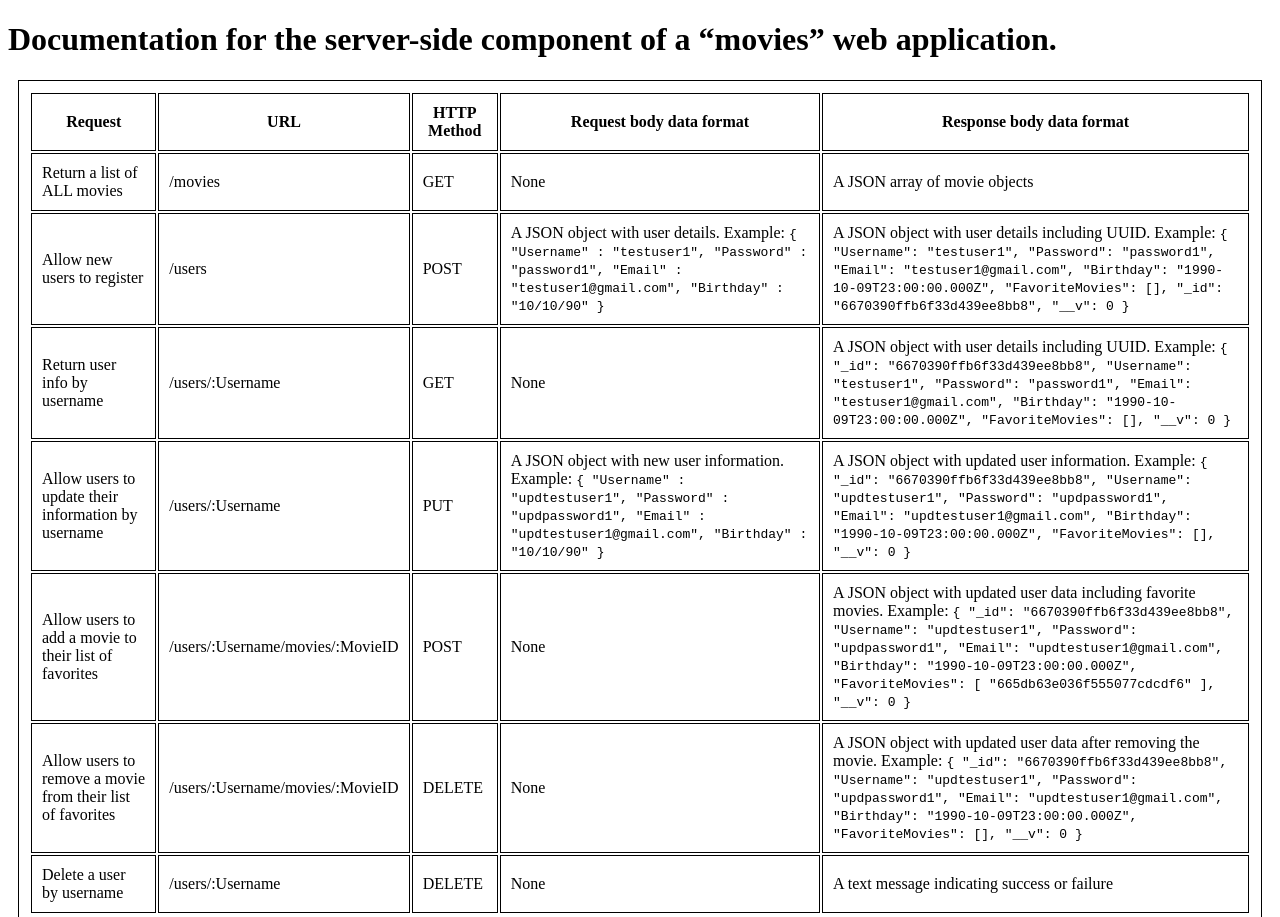
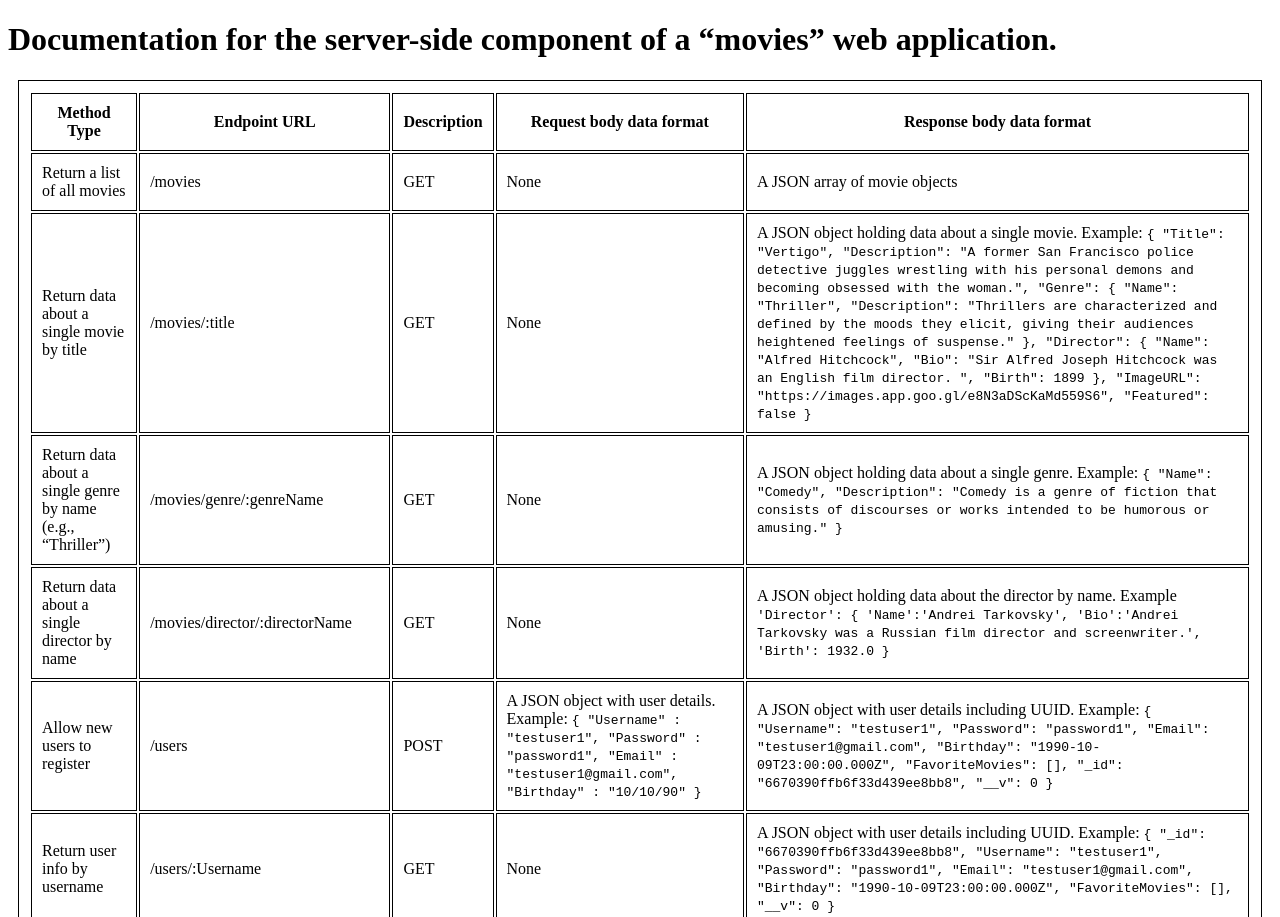
Before and after one commit to DevMarg/movie_api, a website: page public/documentation.html in a window 1280 px wide. Shown: the top 917 px of the page. Drawn offline with Linux system fonts and the light colour scheme.

Commit message:
Updated documentation
Updated documentation

```diff
--- a/public/documentation.html
+++ b/public/documentation.html
@@ -27,20 +27,69 @@
     <table>
       <thead>
         <tr>
-          <th>Request</th>
-          <th>URL</th>
-          <th>HTTP Method</th>
+          <th>Method Type</th>
+          <th>Endpoint URL</th>
+          <th>Description</th>
           <th>Request body data format</th>
           <th>Response body data format</th>
         </tr>
       </thead>
       <tbody>
         <tr>
-          <td>Return a list of ALL movies</td>
+          <td>Return a list of all movies</td>
           <td>/movies</td>
           <td>GET</td>
           <td>None</td>
           <td>A JSON array of movie objects</td>
+        </tr>
+        <tr>
+          <td>Return data about a single movie by title</td>
+          <td>/movies/:title</td>
+          <td>GET</td>
+          <td>None</td>
+          <td>
+            A JSON object holding data about a single movie. Example:
+            <code>
+              { "Title": "Vertigo", "Description": "A former San Francisco
+              police detective juggles wrestling with his personal demons and
+              becoming obsessed with the woman.", "Genre": { "Name":
+              "Thriller", "Description": "Thrillers are characterized and
+              defined by the moods they elicit, giving their audiences
+              heightened feelings of suspense." }, "Director": { "Name":
+              "Alfred Hitchcock", "Bio": "Sir Alfred Joseph Hitchcock was an
+              English film director. ", "Birth": 1899 }, "ImageURL":
+              "https://images.app.goo.gl/e8N3aDScKaMd559S6", "Featured": false
+              }
+            </code>
+          </td>
+        </tr>
+        <tr>
+          <td>Return data about a single genre by name (e.g., “Thriller”)</td>
+          <td>/movies/genre/:genreName</td>
+          <td>GET</td>
+          <td>None</td>
+          <td>
+            A JSON object holding data about a single genre. Example:
+            <code>
+              { "Name": "Comedy", "Description": "Comedy is a genre of fiction
+              that consists of discourses or works intended to be humorous or
+              amusing." }
+            </code>
+          </td>
+        </tr>
+        <tr>
+          <td>Return data about a single director by name</td>
+          <td>/movies/director/:directorName</td>
+          <td>GET</td>
+          <td>None</td>
+          <td>
+            A JSON object holding data about the director by name. Example
+            <code>
+              'Director': { 'Name':'Andrei Tarkovsky', 'Bio':'Andrei Tarkovsky
+              was a Russian film director and screenwriter.', 'Birth': 1932.0
+              }
+            </code>
+          </td>
         </tr>
         <tr>
           <td>Allow new users to register</td>
@@ -130,7 +179,7 @@
         <tr>
           <td>Allow users to add a movie to their list of favorites</td>
           <td>/users/:Username/movies/:MovieID</td>
-          <td>POST</td>
+          <td>PATCH</td>
           <td>None</td>
           <td>
             A JSON object with updated user data including favorite movies.
```
Also changed, not shown: index.js (+4 -4 lines).
